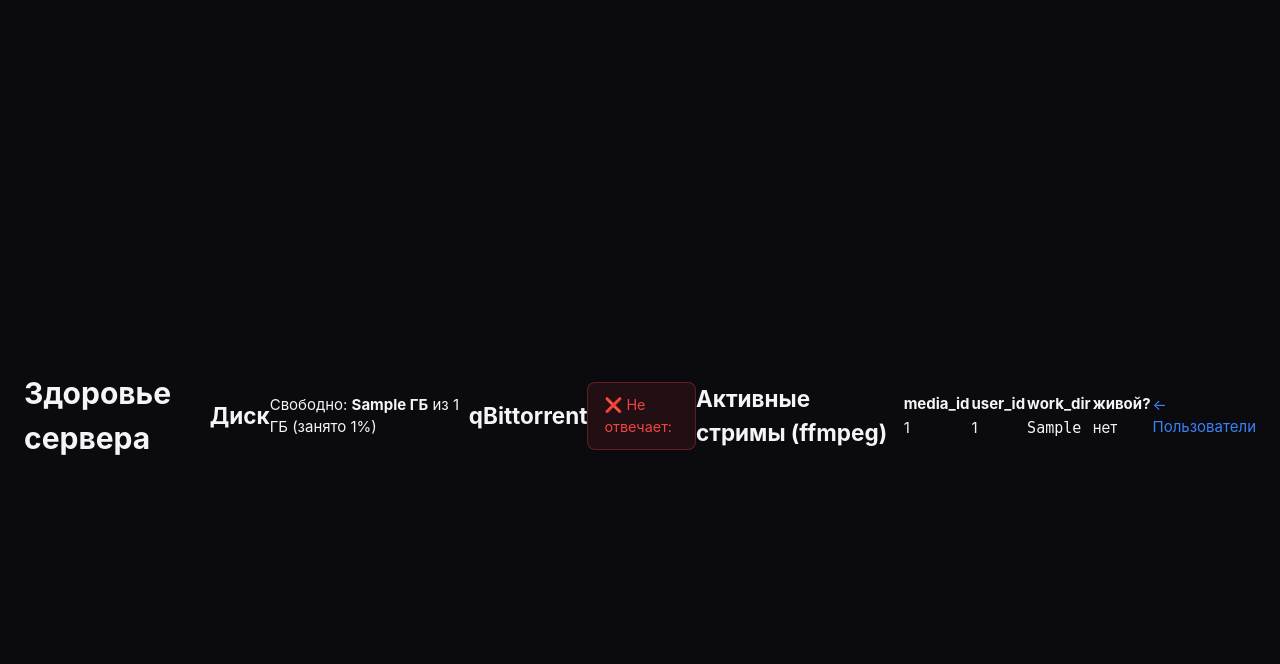
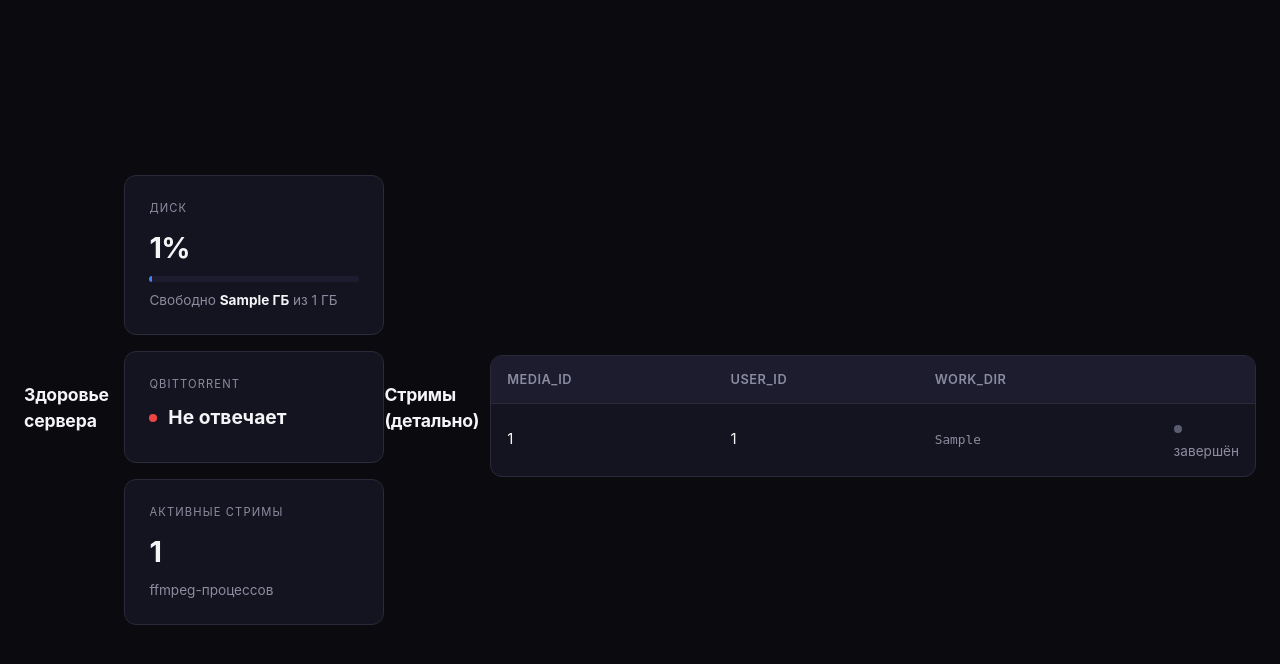
Before and after one commit to Syxarikk/Videofilm, a FastAPI app: template templates/admin_health.html in a window 1280 px wide. Shown: the top 664 px of the page. Run offline with FastAPI, Linux system fonts and the light colour scheme; the template is opened without the code that fills it: most values are stand-ins (such as "Sample title", 1, 10 or a date in 2020); parts of the project's set-up code (start-up, migrations or seed data) failed here and were passed over.

Commit message:
feat(ui): restyle admin health as metric cards grid
Disk progress bar turns warning yellow when usage >85%. Stream
detail table only shown when streams exist.

Co-Authored-By: Claude Opus 4.7 (1M context) <noreply@anthropic.com>

```diff
--- a/templates/admin_health.html
+++ b/templates/admin_health.html
@@ -1,43 +1,82 @@
 {% extends "base.html" %}
-{% block title %}Здоровье сервера{% endblock %}
+{% block title %}Здоровье сервера — MediaServer{% endblock %}
 {% block content %}
-<h1>Здоровье сервера</h1>
 
-<h2>Диск</h2>
+<div class="section-header">
+  <h2>Здоровье сервера</h2>
+</div>
+
+<div style="display:grid; grid-template-columns:repeat(auto-fit, minmax(260px, 1fr)); gap:1rem; margin-bottom:2rem;">
+
+  {# Диск #}
+  <div class="card">
+    <div style="color:var(--text-dim); font-size:0.7rem; letter-spacing:0.1em; text-transform:uppercase; margin-bottom:0.6rem;">Диск</div>
     {% if disk_root.error %}
-  <p class="error">Ошибка: {{ disk_root.error }}</p>
+      <div class="error">{{ disk_root.error }}</div>
     {% else %}
-  <p>
-    Свободно: <strong>{{ disk_root.free_gb }} ГБ</strong> из {{ disk_root.total_gb }} ГБ
-    (занято {{ disk_root.percent_used }}%)
-  </p>
+      <div style="font-size:1.8rem; font-weight:700; letter-spacing:-0.02em; margin-bottom:0.4rem;">{{ disk_root.percent_used }}%</div>
+      <div class="progress-bar {% if disk_root.percent_used > 85 %}warning{% endif %}" style="margin-bottom:0.5rem;">
+        <div style="width: {{ disk_root.percent_used }}%"></div>
+      </div>
+      <div style="color:var(--text-dim); font-size:0.85rem;">
+        Свободно <strong style="color:var(--text);">{{ disk_root.free_gb }} ГБ</strong> из {{ disk_root.total_gb }} ГБ
+      </div>
     {% endif %}
+  </div>
 
-<h2>qBittorrent</h2>
+  {# qBittorrent #}
+  <div class="card">
+    <div style="color:var(--text-dim); font-size:0.7rem; letter-spacing:0.1em; text-transform:uppercase; margin-bottom:0.6rem;">qBittorrent</div>
     {% if qb.reachable %}
-  <p>✅ Доступен. Активных торрентов: <strong>{{ qb.active_torrents }}</strong></p>
+      <div style="font-size:1.2rem; font-weight:700; margin-bottom:0.4rem;">
+        <span class="status-dot success"></span> Доступен
+      </div>
+      <div style="color:var(--text-dim); font-size:0.85rem;">
+        Активных торрентов: <strong style="color:var(--text);">{{ qb.active_torrents }}</strong>
+      </div>
     {% else %}
-  <p class="error">❌ Не отвечает: {{ qb.error }}</p>
+      <div style="font-size:1.2rem; font-weight:700; margin-bottom:0.4rem;">
+        <span class="status-dot danger"></span> Не отвечает
+      </div>
+      <div style="color:var(--danger); font-size:0.85rem;">{{ qb.error }}</div>
     {% endif %}
+  </div>
 
-<h2>Активные стримы (ffmpeg)</h2>
-{% if not streams %}
-  <p>Нет активных стримов.</p>
-{% else %}
-<table>
-  <thead><tr><th>media_id</th><th>user_id</th><th>work_dir</th><th>живой?</th></tr></thead>
+  {# Активные стримы (счётчик) #}
+  <div class="card">
+    <div style="color:var(--text-dim); font-size:0.7rem; letter-spacing:0.1em; text-transform:uppercase; margin-bottom:0.6rem;">Активные стримы</div>
+    <div style="font-size:1.8rem; font-weight:700; letter-spacing:-0.02em; margin-bottom:0.4rem;">{{ streams|length }}</div>
+    <div style="color:var(--text-dim); font-size:0.85rem;">ffmpeg-процессов</div>
+  </div>
+
+</div>
+
+{# Подробности по стримам — таблица только если есть #}
+{% if streams %}
+<div class="section-header"><h2>Стримы (детально)</h2></div>
+<table class="table">
+  <thead>
+    <tr>
+      <th>media_id</th>
+      <th>user_id</th>
+      <th>work_dir</th>
+      <th style="width:1%"></th>
+    </tr>
+  </thead>
   <tbody>
     {% for s in streams %}
     <tr>
       <td>{{ s.media_id }}</td>
       <td>{{ s.user_id }}</td>
-      <td><code>{{ s.work_dir }}</code></td>
-      <td>{{ "да" if s.alive else "нет" }}</td>
+      <td><code style="font-size:0.8rem; color:var(--text-dim);">{{ s.work_dir }}</code></td>
+      <td>
+        <span class="status-dot {% if s.alive %}success{% else %}dim{% endif %}"></span>
+        <span style="font-size:0.85rem; color:var(--text-dim);">{{ "жив" if s.alive else "завершён" }}</span>
+      </td>
     </tr>
     {% endfor %}
   </tbody>
 </table>
 {% endif %}
 
-<p><a href="/admin/users">← Пользователи</a></p>
 {% endblock %}
```
Lines whose indentation alone changed are shown as unchanged.
